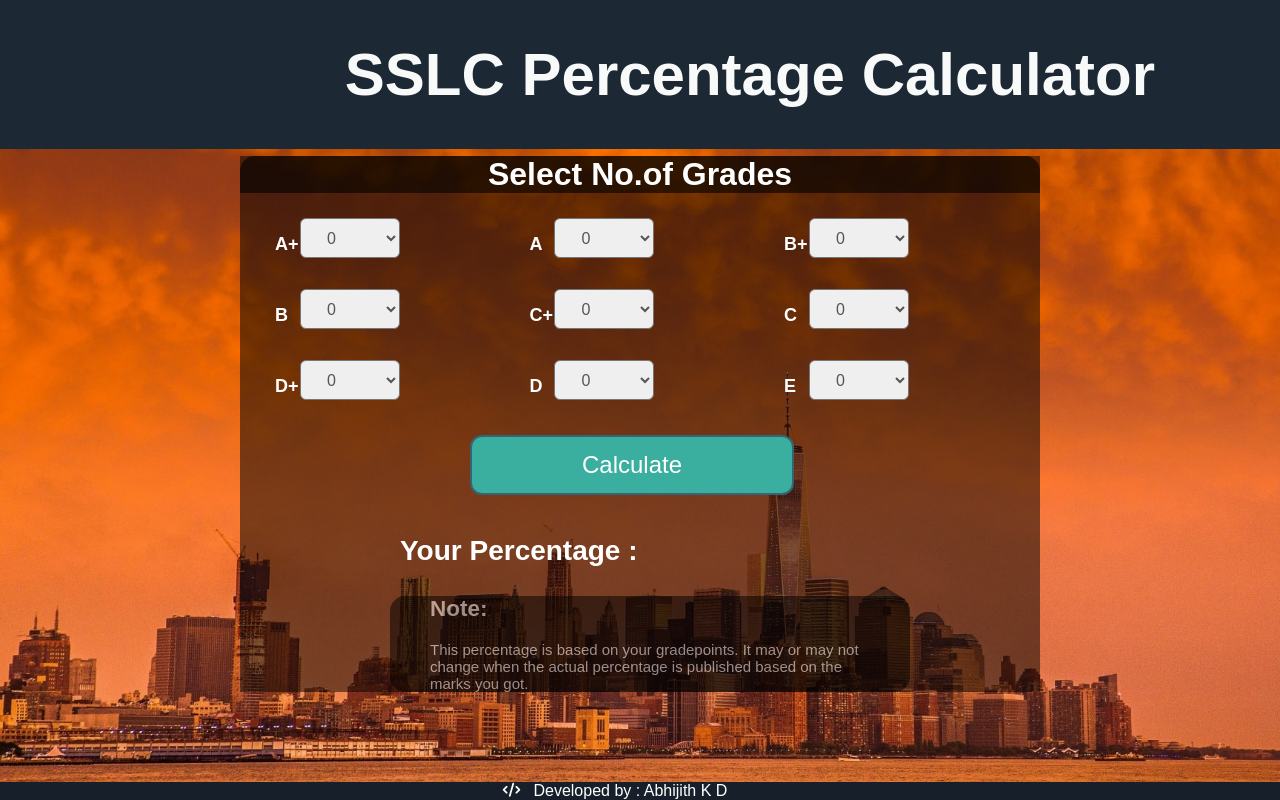
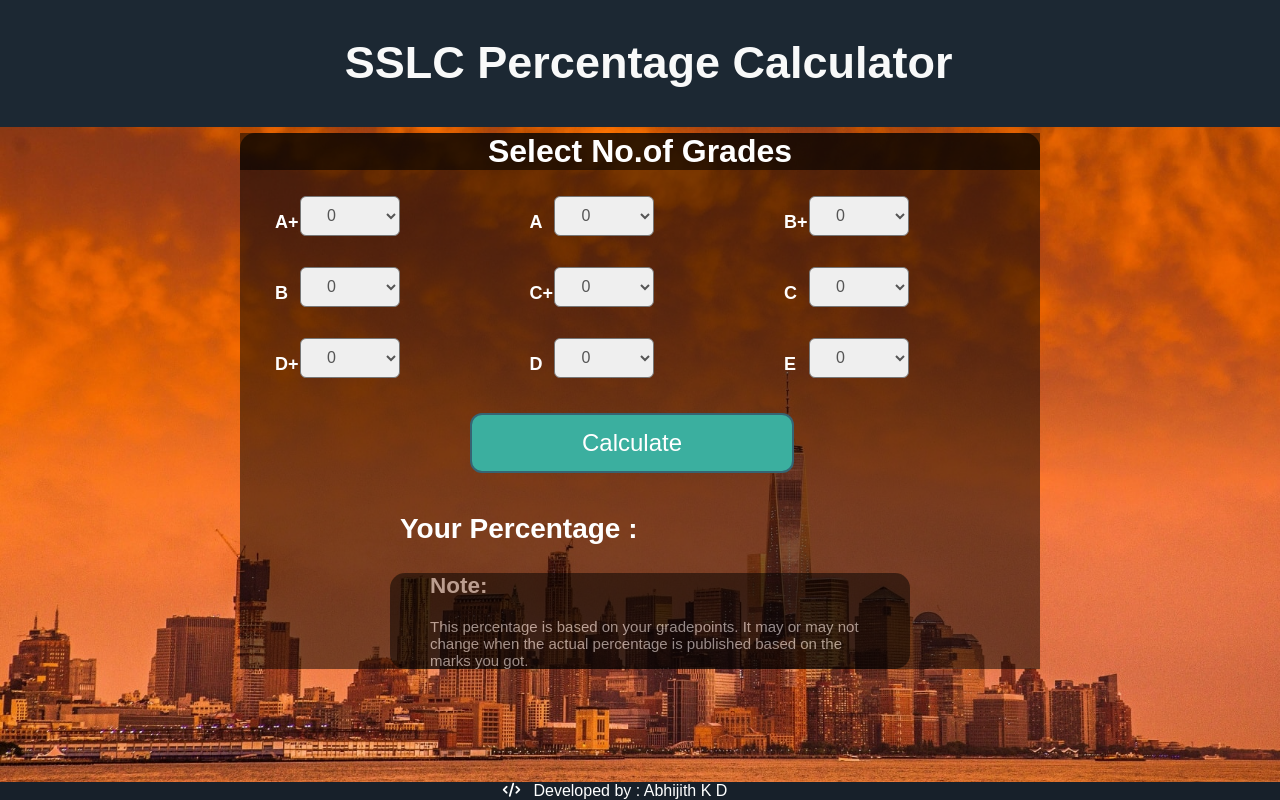
Before and after one commit to abhijithkd/SSLC-Percentage-Calculator, a plain HTML site: page index.html in a window 1280 px wide. Drawn offline with Linux system fonts and the light colour scheme.

Commit message:
Update index.html

```diff
--- a/index.html
+++ b/index.html
@@ -194,7 +194,7 @@
         <header>
             <div class="title">
 
-            <h1>SSLC Percentage Calculator</h1>
+            <h2>SSLC Percentage Calculator</h2>
 
             </div>
         </header>
```
